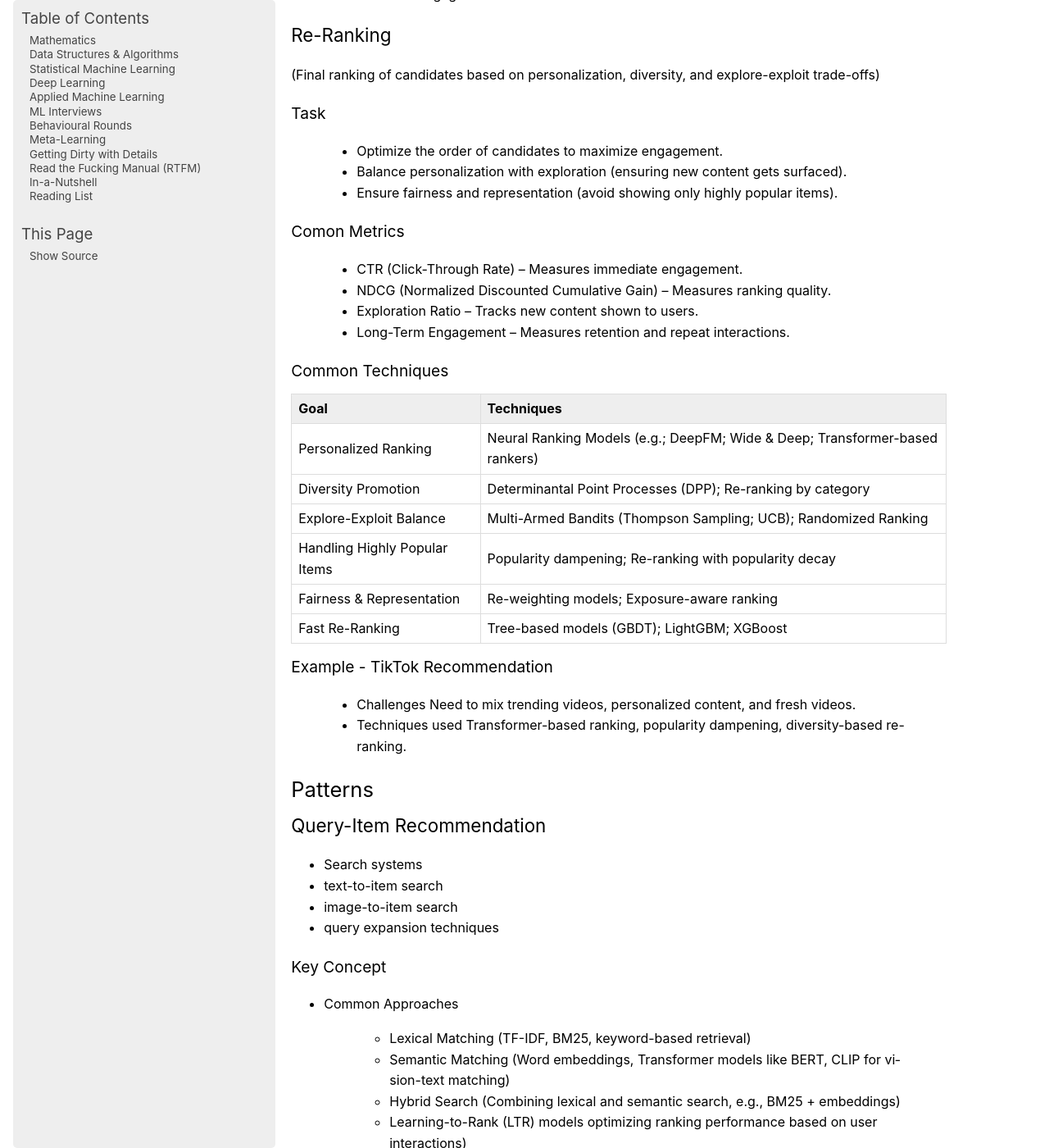
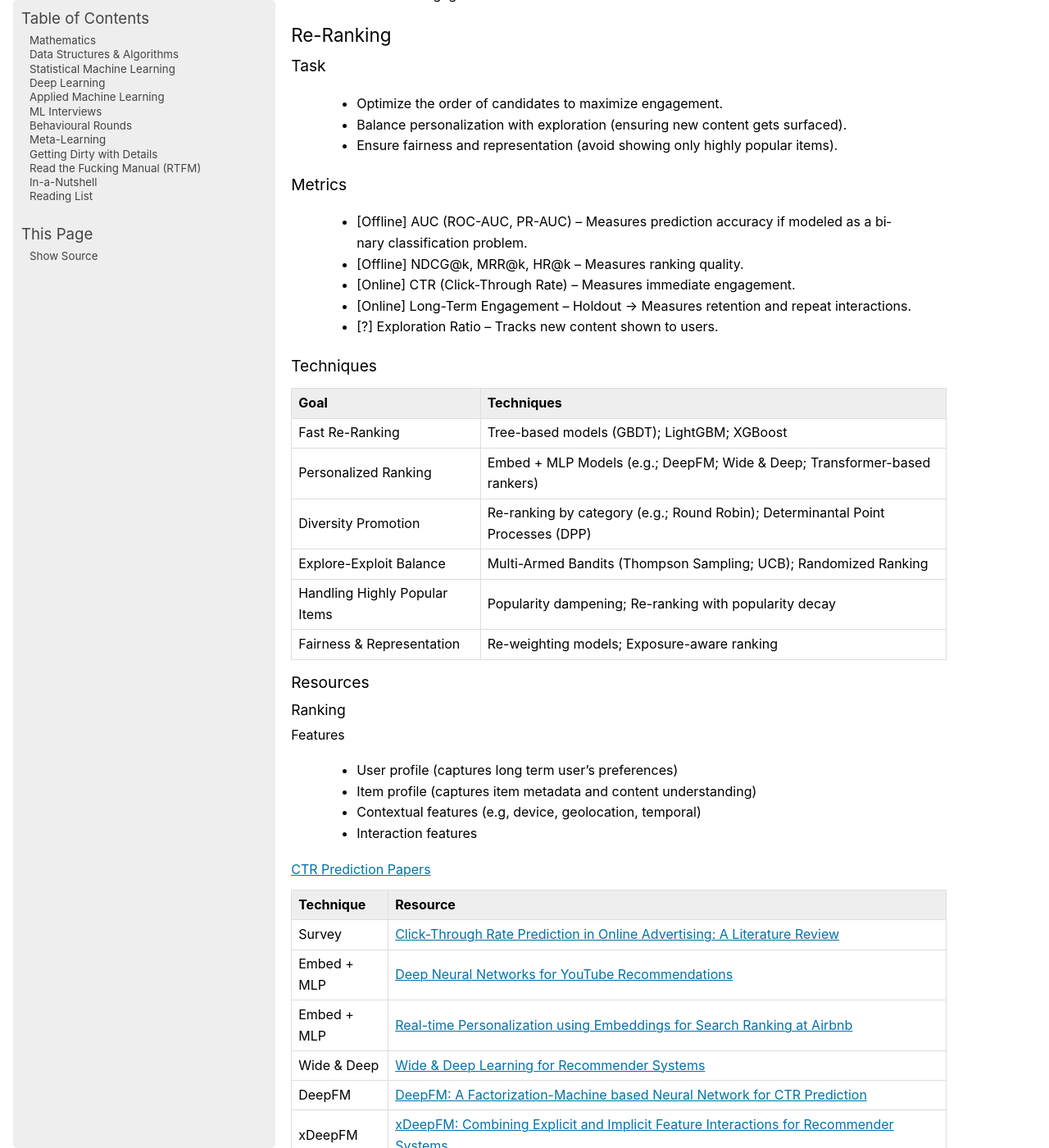
Before and after one commit to uselesstechjunks/leetcode, a Sphinx documentation site: the page built from docs/source/applied/methods/rs.rst, in a window 1280 px wide and 1400 px high, scrolled down 16246 px. Shown: the whole window at 82% size. Built offline with Sphinx 7.4.7, drawn with Linux system fonts in a browser that asks for light colours; pages that are not in the unit, such as notebooks, are missing from menus; some of the changed text lies outside the part shown.

Commit message:
Update rs.rst

```diff
--- a/docs/source/applied/methods/rs.rst
+++ b/docs/source/applied/methods/rs.rst
@@ -453,38 +453,60 @@ Example - Newsfeed Recommendation
 
 Re-Ranking
 ====================================================================================
-(Final ranking of candidates based on personalization, diversity, and explore-exploit trade-offs)
-
 Task
 ------------------------------------------------------------------------------------
 	- Optimize the order of candidates to maximize engagement.
 	- Balance personalization with exploration (ensuring new content gets surfaced).
 	- Ensure fairness and representation (avoid showing only highly popular items).
 
-Comon Metrics
-------------------------------------------------------------------------------------
-	- CTR (Click-Through Rate) – Measures immediate engagement.
-	- NDCG (Normalized Discounted Cumulative Gain) – Measures ranking quality.
-	- Exploration Ratio – Tracks new content shown to users.
-	- Long-Term Engagement – Measures retention and repeat interactions.
-
-Common Techniques
+Metrics
+------------------------------------------------------------------------------------
+	- [Offline] AUC (ROC-AUC, PR-AUC) – Measures prediction accuracy if modeled as a binary classification problem.
+	- [Offline] NDCG@k, MRR@k, HR@k – Measures ranking quality.
+	- [Online] CTR (Click-Through Rate) – Measures immediate engagement.
+	- [Online] Long-Term Engagement – Holdout -> Measures retention and repeat interactions.
+	- [?] Exploration Ratio – Tracks new content shown to users.
+
+Techniques
 ------------------------------------------------------------------------------------
 .. csv-table::
 	:header: "Goal", "Techniques"
 	:align: center
 
-		Personalized Ranking, Neural Ranking Models (e.g.; DeepFM; Wide & Deep; Transformer-based rankers)
-		Diversity Promotion, Determinantal Point Processes (DPP); Re-ranking by category
+		Fast Re-Ranking, Tree-based models (GBDT); LightGBM; XGBoost
+		Personalized Ranking, Embed + MLP Models (e.g.; DeepFM; Wide & Deep; Transformer-based rankers)
+		Diversity Promotion, Re-ranking by category (e.g.; Round Robin); Determinantal Point Processes (DPP)
 		Explore-Exploit Balance, Multi-Armed Bandits (Thompson Sampling; UCB); Randomized Ranking
 		Handling Highly Popular Items, Popularity dampening; Re-ranking with popularity decay
 		Fairness & Representation, Re-weighting models; Exposure-aware ranking
-		Fast Re-Ranking, Tree-based models (GBDT); LightGBM; XGBoost
-
-Example - TikTok Recommendation
-------------------------------------------------------------------------------------
-	- Challenges Need to mix trending videos, personalized content, and fresh videos.
-	- Techniques used Transformer-based ranking, popularity dampening, diversity-based re-ranking.
+
+Resources
+------------------------------------------------------------------------------------
+Ranking
+^^^^^^^^^^^^^^^^^^^^^^^^^^^^^^^^^^^^^^^^^^^^^^^^^^^^^^^^^^^^^^^^^^^^^^^^^^^^^^^^^^^^
+Features
+""""""""""""""""""""""""""""""""""""""""""""""""""""""""""""""""""""""""""""""""""""
+	- User profile (captures long term user's preferences)
+	- Item profile (captures item metadata and content understanding)
+	- Contextual features (e.g, device, geolocation, temporal)
+	- Interaction features
+
+`CTR Prediction Papers <https://paperswithcode.com/task/click-through-rate-prediction>`_
+""""""""""""""""""""""""""""""""""""""""""""""""""""""""""""""""""""""""""""""""""""""""""""""
+.. csv-table::
+	:header: "Technique", "Resource"
+	:align: center
+
+		Survey, `Click-Through Rate Prediction in Online Advertising: A Literature Review <https://arxiv.org/abs/2202.10462>`_
+		Embed + MLP, `Deep Neural Networks for YouTube Recommendations <https://static.googleusercontent.com/media/research.google.com/en//pubs/archive/45530.pdf>`_
+		Embed + MLP, `Real-time Personalization using Embeddings for Search Ranking at Airbnb <https://dl.acm.org/doi/pdf/10.1145/3219819.3219885>`_
+		Wide & Deep, `Wide & Deep Learning for Recommender Systems <https://arxiv.org/abs/1606.07792>`_
+		DeepFM, `DeepFM: A Factorization-Machine based Neural Network for CTR Prediction <https://arxiv.org/abs/1703.04247>`_
+		xDeepFM, `xDeepFM: Combining Explicit and Implicit Feature Interactions for Recommender Systems <https://arxiv.org/abs/1803.05170>`_
+		DCN, `Deep & Cross Network for Ad Click Predictions <https://arxiv.org/abs/1708.05123>`_
+		DCNv2, `DCN V2: Improved Deep & Cross Network and Practical Lessons for Web-scale Learning to Rank Systems <https://arxiv.org/abs/2008.13535>`_
+		DIN, `Deep Interest Network for Click-Through Rate Prediction <https://arxiv.org/abs/1706.06978>`_
+		BST, `Behavior Sequence Transformer for E-commerce Recommendation in Alibaba <https://arxiv.org/abs/1905.06874>`_
 
 ************************************************************************************
 Patterns
```
